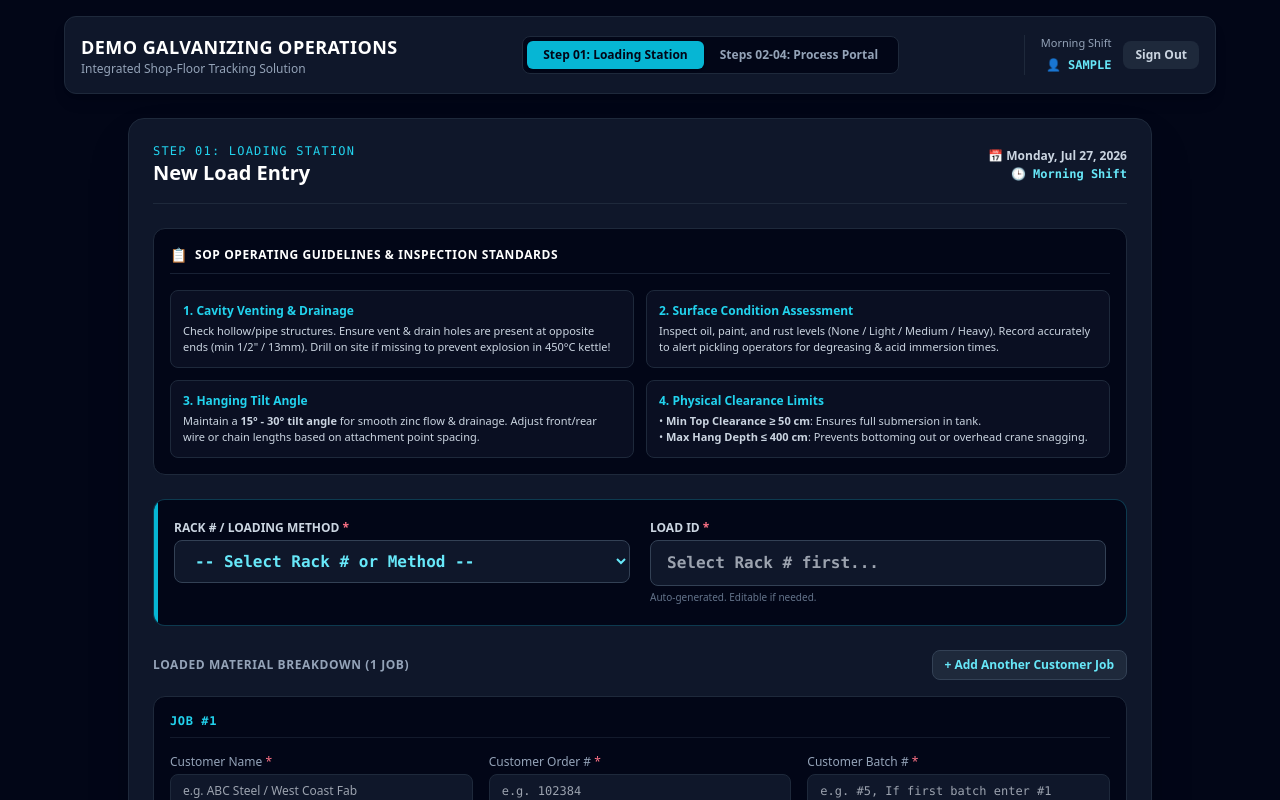
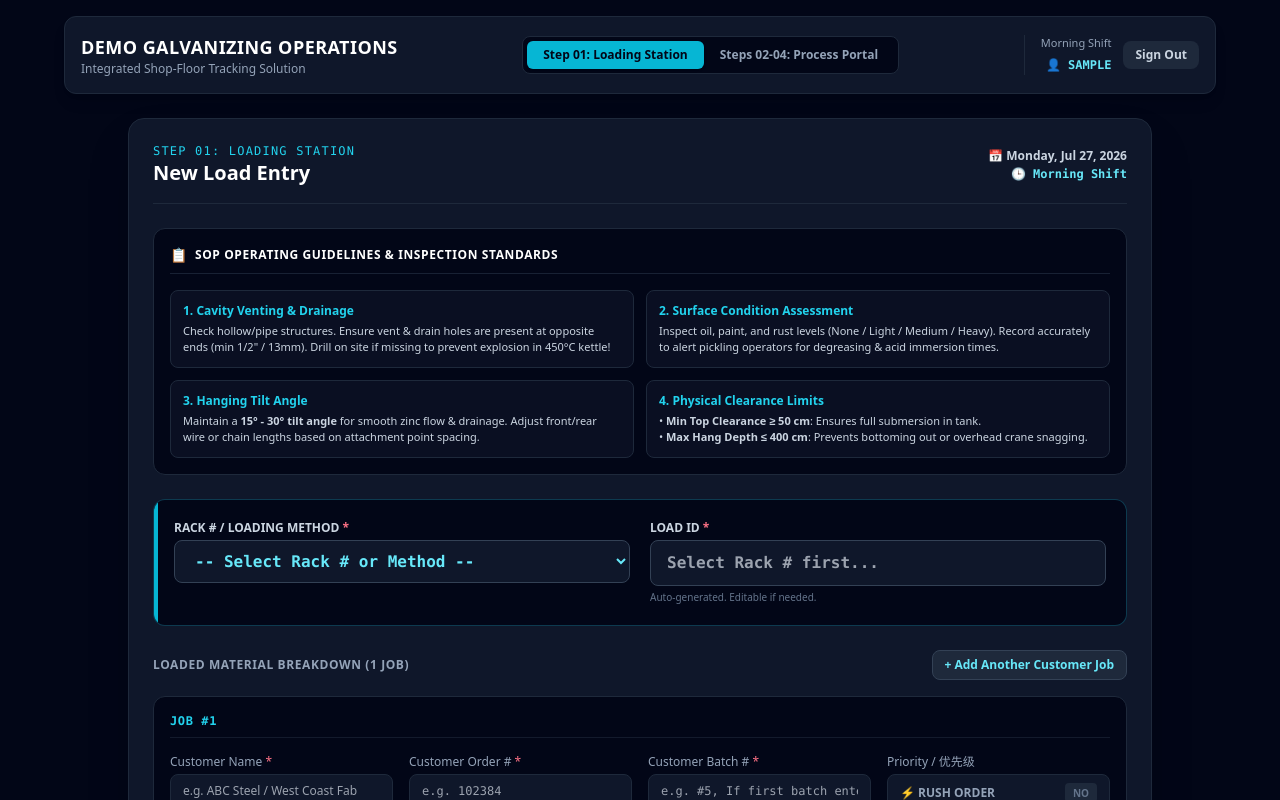
Before and after one commit to Alleninca1122/ebco-galvanizing, a React (Vite) app: page / in a window 1280 px wide. Both pictures are taken after typing "Sample", "Sample123" into the empty fields and a click on the button "ACCESS SYSTEM →". Shown: the top 800 px of the page. Built offline with nearby package versions, Linux system fonts and the light colour scheme.

Commit message:
Add files via upload

```diff
--- a/src/components/ProductionForm.jsx
+++ b/src/components/ProductionForm.jsx
@@ -531,7 +531,7 @@ export default function ProductionForm({ currentUser, supabase }) {
               </div>
 
               {/* Basic Job Info */}
-              <div className="grid grid-cols-1 md:grid-cols-3 gap-4">
+              <div className="grid grid-cols-1 md:grid-cols-4 gap-4">
                 <div>
                   <label className="block text-xs text-slate-400 mb-1">
                     Customer Name <span className="text-rose-400">*</span>
@@ -575,6 +575,23 @@ export default function ProductionForm({ currentUser, supabase }) {
                     required
                   />
                 </div>
+<div>
+    <label className="block text-xs text-slate-400 mb-1">Priority / 优先级</label>
+    <button
+      type="button"
+      onClick={() => handleJobFieldChange(jobIndex, 'isRush', !job.isRush)}
+      className={`w-full py-2 px-3 text-xs font-bold rounded-lg border transition-all flex items-center justify-between ${
+        job.isRush
+          ? 'bg-rose-600/20 border-rose-500 text-rose-400 shadow-lg shadow-rose-900/20'
+          : 'bg-slate-900 border-slate-800 text-slate-400 hover:border-slate-700'
+      }`}
+    >
+      <span className="flex items-center gap-1">⚡ RUSH ORDER</span>
+      <span className={`px-2 py-0.5 rounded text-[10px] ${job.isRush ? 'bg-rose-500 text-white' : 'bg-slate-800 text-slate-500'}`}>
+        {job.isRush ? 'YES' : 'NO'}
+      </span>
+    </button>
+  </div>
               </div>
 
               {/* Surface Assessment Section */}
```
